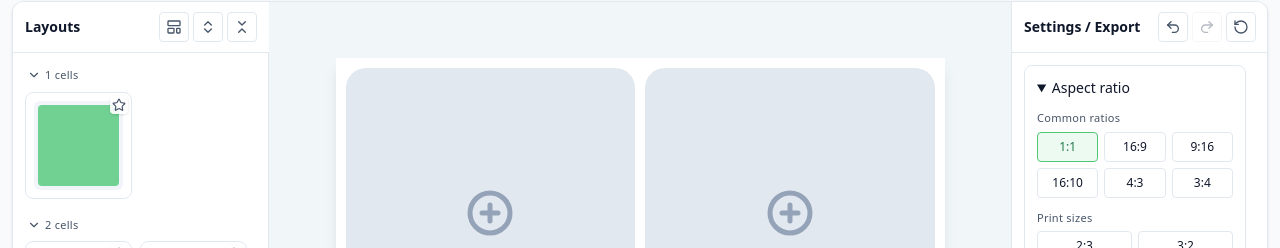
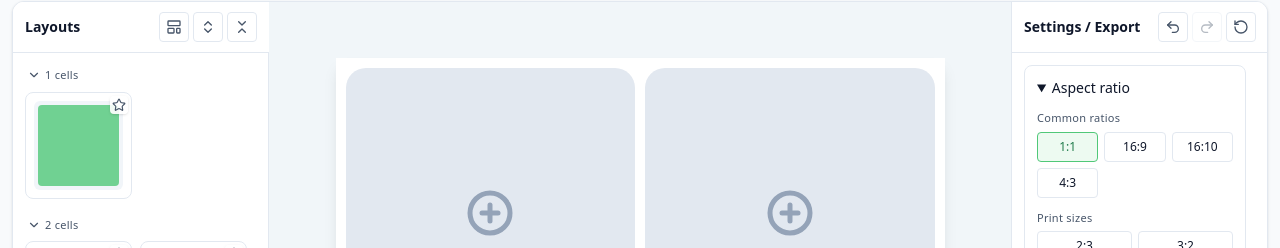
Before and after one commit to fearless9653/fusion, a Vue app: page / in a window 1280 px wide. Shown: the part 64-312 px from the top of the page. Built offline with nearby package versions, Linux system fonts and the light colour scheme.

Commit message:
refactor(ui): drop swapped common aspect presets in favor of swap control

```diff
--- a/src/features/export/computeExportSize.ts
+++ b/src/features/export/computeExportSize.ts
@@ -56,10 +56,8 @@ export const PRINT_SIZE_PRESETS: PrintSizePreset[] = [
 export const ASPECT_RATIO_PRESETS: Array<{ id: string; ratio: AspectRatio }> = [
   { id: '1:1', ratio: { width: 1, height: 1 } },
   { id: '16:9', ratio: { width: 16, height: 9 } },
-  { id: '9:16', ratio: { width: 9, height: 16 } },
   { id: '16:10', ratio: { width: 16, height: 10 } },
   { id: '4:3', ratio: { width: 4, height: 3 } },
-  { id: '3:4', ratio: { width: 3, height: 4 } },
 ]
 
 export type ComputeExportSizeInput = {
```
